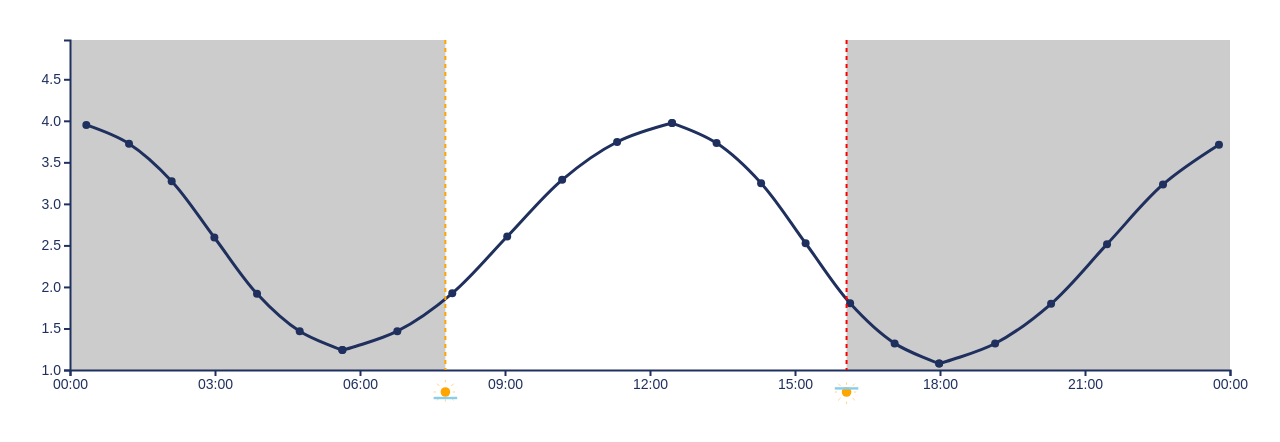
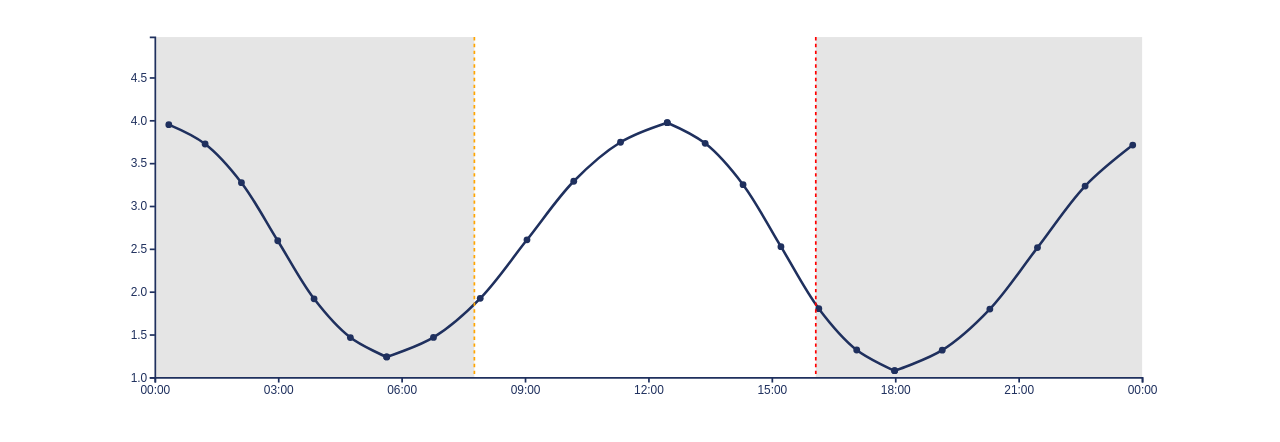
Before and after one commit to samvallancey/stw-swimpage, a plain HTML site: page index.html in a window 1280 px wide. Drawn offline with nearby package versions, Linux system fonts and the light colour scheme.

Commit message:
Update index.html

```diff
--- a/index.html
+++ b/index.html
@@ -108,7 +108,7 @@
 
     const margin = { top: 20, right: 30, bottom: 50, left: 50 };
     const width = container.node().offsetWidth - margin.left - margin.right;
-            const height = container.node().offsetHeight - margin.top - margin.bottom;
+    const height = Math.min(window.innerHeight * 0.5, 400); // Scale to 50% of viewport height, max 400px
 
     const g = svg
         .attr("viewBox", `0 0 ${width + margin.left + margin.right} ${height + margin.top + margin.bottom}`)
@@ -167,7 +167,7 @@
             tooltip.style("display", "none");
         });
 
-            // Sunrise line
+    // Sunrise and sunset lines
     g.append("line")
         .attr("x1", x(sunrise))
         .attr("x2", x(sunrise))
@@ -177,7 +177,6 @@
         .attr("stroke-width", 2)
         .attr("stroke-dasharray", "4 4");
 
-            // Sunset line
     g.append("line")
         .attr("x1", x(sunset))
         .attr("x2", x(sunset))
@@ -187,55 +186,22 @@
         .attr("stroke-width", 2)
         .attr("stroke-dasharray", "4 4");
 
-            // Add sunrise icon
-            g.append("g")
-                .html(`<svg xmlns="http://www.w3.org/2000/svg" width="24" height="24" viewBox="0 0 100 100">
-                    <circle cx="50" cy="50" r="20" fill="orange" />
-                    <line x1="50" y1="10" x2="50" y2="0" stroke="orange" stroke-width="2" />
-                    <line x1="50" y1="90" x2="50" y2="80" stroke="orange" stroke-width="2" />
-                    <line x1="10" y1="50" x2="0" y2="50" stroke="orange" stroke-width="2" />
-                    <line x1="90" y1="50" x2="80" y2="50" stroke="orange" stroke-width="2" />
-                    <line x1="25" y1="25" x2="15" y2="15" stroke="orange" stroke-width="2" />
-                    <line x1="75" y1="25" x2="85" y2="15" stroke="orange" stroke-width="2" />
-                    <line x1="25" y1="75" x2="15" y2="85" stroke="orange" stroke-width="2" />
-                    <line x1="75" y1="75" x2="85" y2="85" stroke="orange" stroke-width="2" />
-                    <rect x="0" y="70" width="100" height="10" fill="#87CEEB" />
-                </svg>`)
-                .attr("transform", `translate(${x(sunrise) - 12}, ${height + 10})`);
-
-            // Add sunset icon
-            g.append("g")
-                .html(`<svg xmlns="http://www.w3.org/2000/svg" width="24" height="24" viewBox="0 0 100 100">
-                    <circle cx="50" cy="50" r="20" fill="orange" />
-                    <line x1="50" y1="90" x2="50" y2="100" stroke="orange" stroke-width="2" />
-                    <line x1="50" y1="10" x2="50" y2="20" stroke="orange" stroke-width="2" />
-                    <line x1="10" y1="50" x2="0" y2="50" stroke="orange" stroke-width="2" />
-                    <line x1="90" y1="50" x2="80" y2="50" stroke="orange" stroke-width="2" />
-                    <line x1="25" y1="75" x2="15" y2="85" stroke="orange" stroke-width="2" />
-                    <line x1="75" y1="75" x2="85" y2="85" stroke="orange" stroke-width="2" />
-                    <line x1="25" y1="25" x2="15" y2="15" stroke="orange" stroke-width="2" />
-                    <line x1="75" y1="25" x2="85" y2="15" stroke="orange" stroke-width="2" />
-                    <rect x="0" y="30" width="100" height="10" fill="#87CEEB" />
-                </svg>`)
-                .attr("transform", `translate(${x(sunset) - 12}, ${height + 10})`);
-            // Add subtle shading before sunrise (placed in the background)
+    // Add subtle shading
     g.insert("rect", ":first-child")
         .attr("x", 0)
         .attr("y", 0)
         .attr("width", x(sunrise))
         .attr("height", height)
-    .attr("fill", "rgba(0, 0, 0, 0.2)"); // Subtle shade
+        .attr("fill", "rgba(0, 0, 0, 0.1)");
 
-// Add subtle shading after sunset (placed in the background)
     g.insert("rect", ":first-child")
         .attr("x", x(sunset))
         .attr("y", 0)
         .attr("width", width - x(sunset))
         .attr("height", height)
-    .attr("fill", "rgba(0, 0, 0, 0.2)"); // Subtle shade
+        .attr("fill", "rgba(0, 0, 0, 0.1)");
+}
 
-
-}
 
         drawChart();
 
```
Lines whose indentation alone changed are shown as unchanged.
